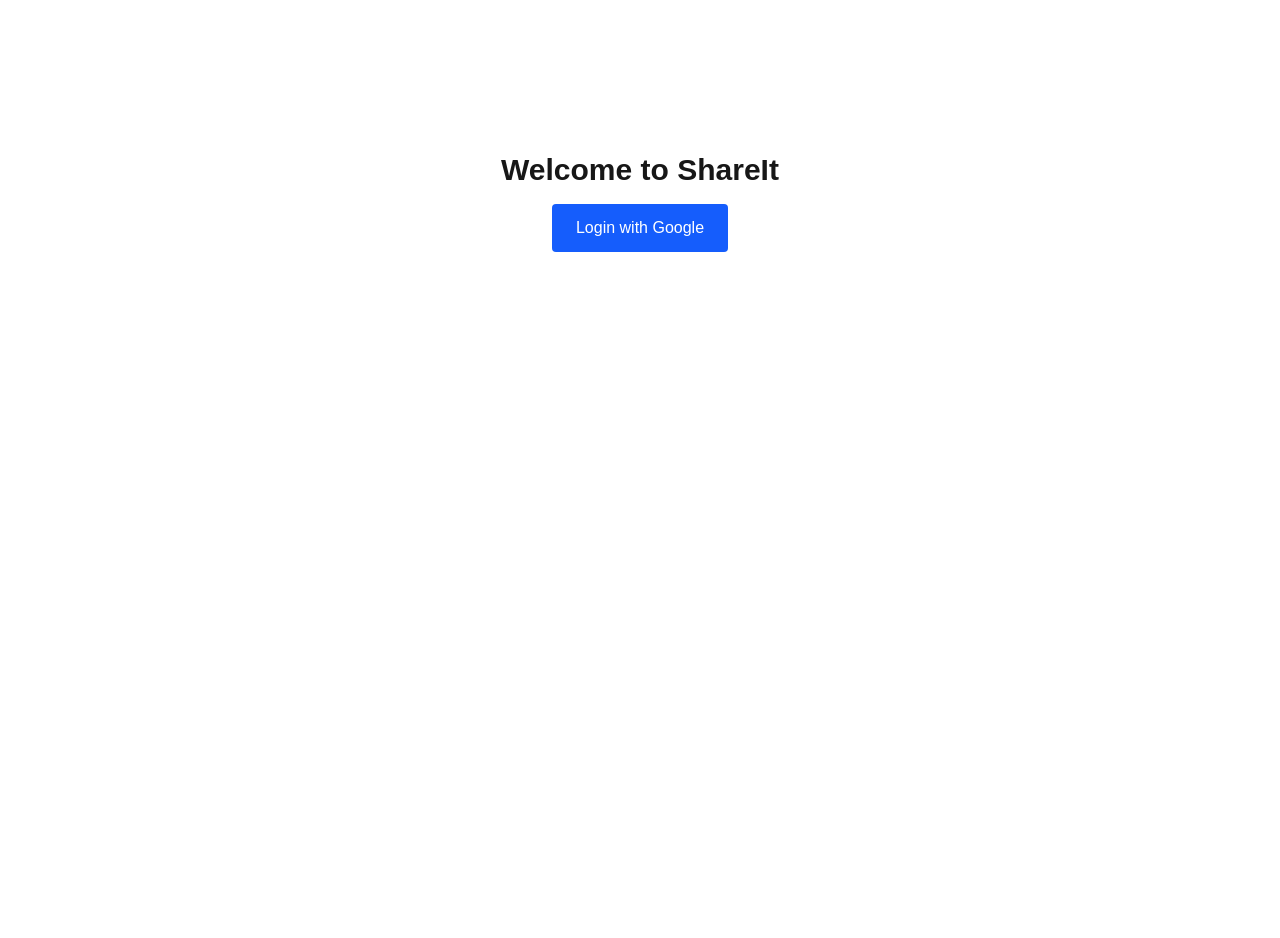
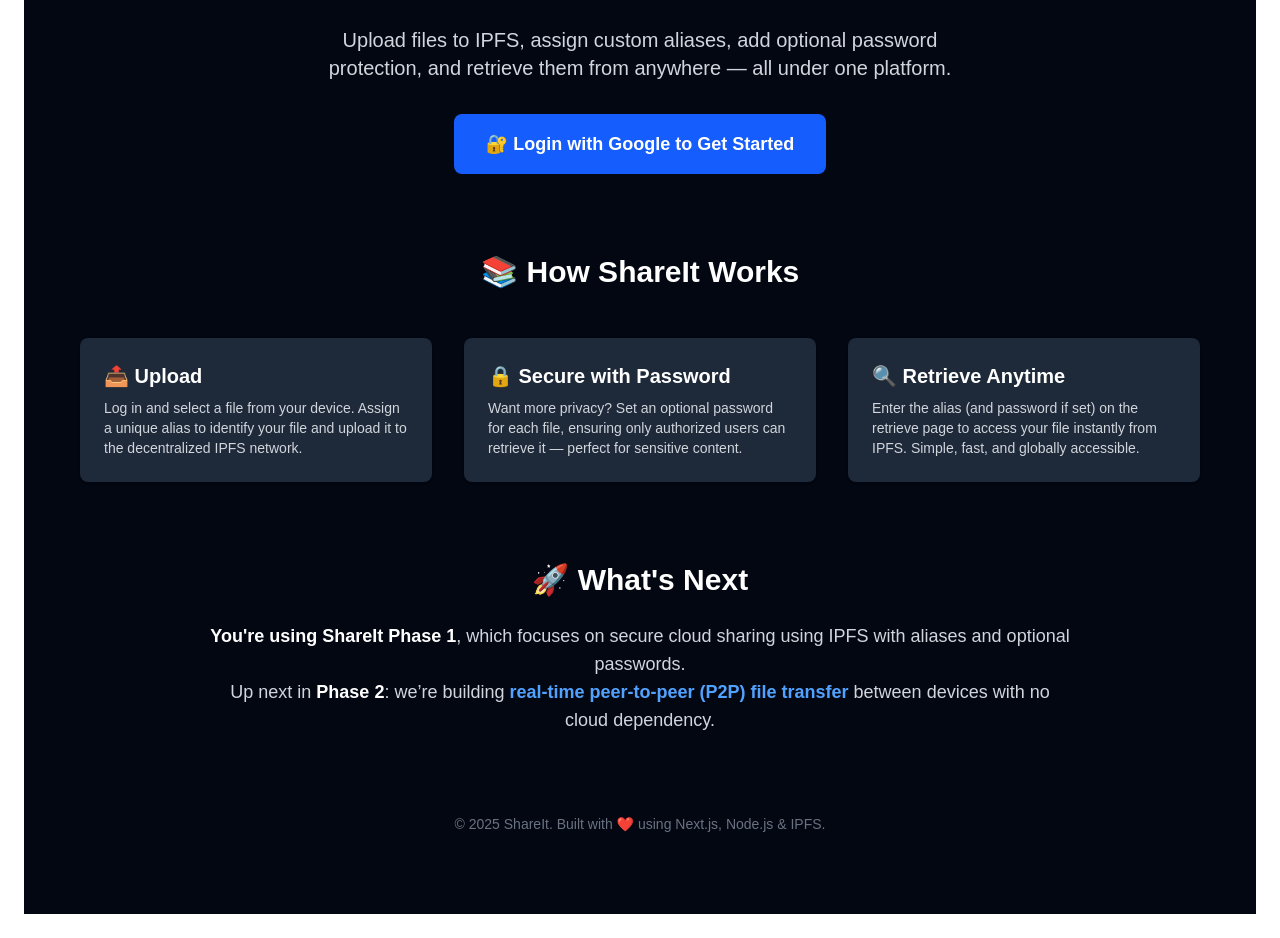
Before and after one commit to Rishi1314/ShareIt, a Next.js app in the folder client/: page / in a window 1280 px wide. Shown: the part 290-1228 px from the top of the page. Before the commit the page ends 916 px from the top, so only its background shows below. Built offline with nearby package versions, Linux system fonts and the light colour scheme; no server answers.

Commit message:
feat(index): improve homepage UI with usage guide and phase roadmap

```diff
--- a/client/pages/index.tsx
+++ b/client/pages/index.tsx
@@ -4,7 +4,7 @@
 import { useEffect, useState } from 'react';
 
 export default function Home() {
-  const { user, loading } = useAuth(); // include loading from context
+  const { user, loading } = useAuth();
   const router = useRouter();
   const [redirecting, setRedirecting] = useState(false);
 
@@ -13,14 +13,14 @@
       setRedirecting(true);
       const timer = setTimeout(() => {
         router.push('/dashboard');
-      }, 1000); // slight delay for better UX
+      }, 1000);
       return () => clearTimeout(timer);
     }
   }, [user]);
 
   if (loading || redirecting) {
     return (
-      <main className="flex flex-col items-center justify-center h-[80vh] bg-gray-900 text-white">
+      <main className="flex flex-col items-center justify-center min-h-screen bg-gray-950 text-white">
         <div className="animate-pulse text-center space-y-4">
           <h1 className="text-2xl font-semibold">Redirecting to your dashboard...</h1>
           <div className="h-3 w-48 bg-gray-700 rounded mx-auto"></div>
@@ -30,14 +30,68 @@
   }
 
   return (
-    <main className="flex flex-col items-center justify-center h-screen">
-      <h1 className="text-3xl font-bold mb-4">Welcome to ShareIt</h1>
-      <Link
-        href={`${process.env.NEXT_PUBLIC_BACKEND_URL}/auth/google`}
-        className="bg-blue-600 text-white px-6 py-3 rounded hover:bg-blue-700 transition"
-      >
-        Login with Google
-      </Link>
+    <main className="min-h-screen flex flex-col bg-gray-950 text-white px-6 py-12 sm:py-20">
+      {/* Hero Section */}
+      <section className="text-center max-w-4xl mx-auto mb-20">
+        <h1 className="text-5xl font-extrabold mb-6 tracking-tight leading-tight">
+          ShareIt 🔐 — Secure, Smart File Sharing Powered by IPFS
+        </h1>
+        <p className="text-lg sm:text-xl text-gray-300 mb-8 max-w-2xl mx-auto">
+          Upload files to IPFS, assign custom aliases, add optional password protection,
+          and retrieve them from anywhere — all under one platform.
+        </p>
+        <Link
+          href={`${process.env.NEXT_PUBLIC_BACKEND_URL}/auth/google`}
+          className="bg-blue-600 hover:bg-blue-700 px-8 py-4 text-lg rounded-lg font-semibold transition duration-300 inline-block"
+        >
+          🔐 Login with Google to Get Started
+        </Link>
+      </section>
+
+      {/* How it Works Section */}
+      <section className="max-w-6xl mx-auto px-4">
+        <h2 className="text-3xl font-bold text-center mb-12">📚 How ShareIt Works</h2>
+        <div className="grid grid-cols-1 sm:grid-cols-2 md:grid-cols-3 gap-8">
+          <div className="bg-gray-800 p-6 rounded-lg shadow hover:shadow-lg transition">
+            <h3 className="text-xl font-semibold mb-2">📤 Upload</h3>
+            <p className="text-gray-300 text-sm">
+              Log in and select a file from your device. Assign a unique alias
+              to identify your file and upload it to the decentralized IPFS network.
+            </p>
+          </div>
+          <div className="bg-gray-800 p-6 rounded-lg shadow hover:shadow-lg transition">
+            <h3 className="text-xl font-semibold mb-2">🔒 Secure with Password</h3>
+            <p className="text-gray-300 text-sm">
+              Want more privacy? Set an optional password for each file, ensuring only
+              authorized users can retrieve it — perfect for sensitive content.
+            </p>
+          </div>
+          <div className="bg-gray-800 p-6 rounded-lg shadow hover:shadow-lg transition">
+            <h3 className="text-xl font-semibold mb-2">🔍 Retrieve Anytime</h3>
+            <p className="text-gray-300 text-sm">
+              Enter the alias (and password if set) on the retrieve page to access
+              your file instantly from IPFS. Simple, fast, and globally accessible.
+            </p>
+          </div>
+        </div>
+      </section>
+
+      {/* What's Next Section */}
+      <section className="max-w-4xl mx-auto mt-20 px-4">
+        <h2 className="text-3xl font-bold text-center mb-6">🚀 What's Next</h2>
+        <p className="text-center text-gray-300 text-lg">
+          <span className="font-semibold text-white">You're using ShareIt Phase 1</span>, which focuses on
+          secure cloud sharing using IPFS with aliases and optional passwords.
+          <br className="hidden sm:block" />
+          Up next in <span className="font-semibold text-white">Phase 2</span>: we’re building
+          <span className="font-semibold text-blue-400"> real-time peer-to-peer (P2P) file transfer</span> between devices with no cloud dependency.
+        </p>
+      </section>
+
+      {/* Footer */}
+      <footer className="mt-20 text-center text-gray-500 text-sm">
+        © {new Date().getFullYear()} ShareIt. Built with ❤️ using Next.js, Node.js & IPFS.
+      </footer>
     </main>
   );
 }
```
